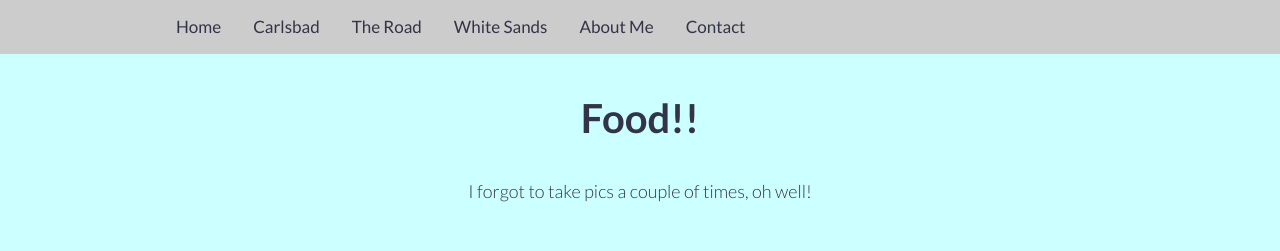
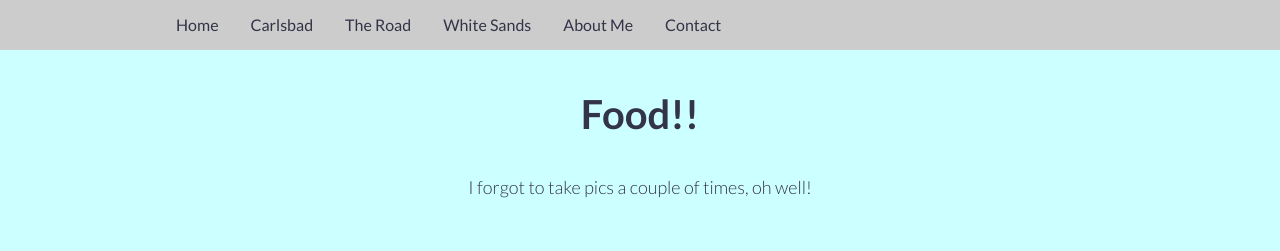
Before and after one commit to sandykaur2008/NM-Trip, a Flask app: page /food in a window 1280 px wide. Shown: the top 251 px of the page. Run offline with Flask 2, Linux system fonts and the light colour scheme; style sheets or scripts are compiled from the project's sources.

Commit message:
updated scss

```diff
--- a/app/static/scss/main.scss
+++ b/app/static/scss/main.scss
@@ -1,5 +1,20 @@
 // imports
 @import 'grid/simple-grid';
+
+//mixins
+@mixin text-align($x: center) {
+    text-align: $x;
+}
+
+@mixin display($x: block) {
+    display: $x;
+}
+
+@mixin respond-to($val, $query) {
+    @media screen and ($val: $query) {
+        @content;
+    }
+}
 
 header, footer {
     background-color: #CCCCCC;
@@ -58,44 +54,54 @@ li.message-li {
 .topnav {
     background-color: #CCCCCC;
     overflow: hidden;
-}
-
-.topnav a {
+    a {
         float: left;
-    display: block;
-    text-align: center;
-    padding: 14px 16px;
+        @include display;
+        @include text-align;
+        padding: 0.8em 1em;
         text-decoration: none;
-    font-size: 17px;
-}
-
-.topnav a:hover {
+        font-size: 1em;
+        &:hover {
             background-color: #ddd;
             color: black;
         }
-
-.topnav .icon {
+        &:not(:first-child) {
+            @include respond-to(max-width, 987px) {
                 display: none;
             }
-
-@media screen and (max-width: 987px) {
-    .topnav a:not(:first-child) {display: none;}
-    .topnav a.icon {
+        }
+        &.icon {
+            @include respond-to(max-width, 987px) {
                 float: right;
                 display: block;
             }
         }
+    }
+    .icon {
+        @include display(none);
+        @include respond-to(max-width, 987px) {
+            float: right;
+            display: block;
+        }
+    }
+}
 
-  @media screen and (max-width: 987px) {
-    .topnav.responsive {position: relative;}
-    .topnav.responsive a.icon {
+.topnav.responsive {
+    @include respond-to(max-width, 987px) {
+        position: relative;
+    }
+    a {
+        @include respond-to(max-width, 987px) {
+            float: none;
+            display: block;
+            text-align: left;
+        }
+        &.icon {
+            @include respond-to(max-width, 987px) {
                 position: absolute;
                 right: 0;
                 top: 0;
             }
-    .topnav.responsive a {
-      float: none;
-      display: block;
-      text-align: left;
         }
     }
+}
```
Also changed, not shown: other parts of app/static/scss/main.scss (+5 -24 lines), app/static/images/caverns.jpg (deleted), app/static/images/dennys.jpg (deleted), app/static/images/drseuss.jpg (deleted), app/static/images/girlscouts.jpg (deleted), app/static/images/gurus.jpg (deleted), app/static/images/micasita.jpg (deleted), app/static/images/road1.jpg (deleted), app/static/images/road2.jpg (deleted), app/static/images/road3.jpg (deleted), app/static/images/sky.jpg (deleted), app/static/images/turkey.jpg (deleted), app/static/images/whitesands.jpg (deleted), 1 other file. Lines whose indentation alone changed are shown as unchanged.
